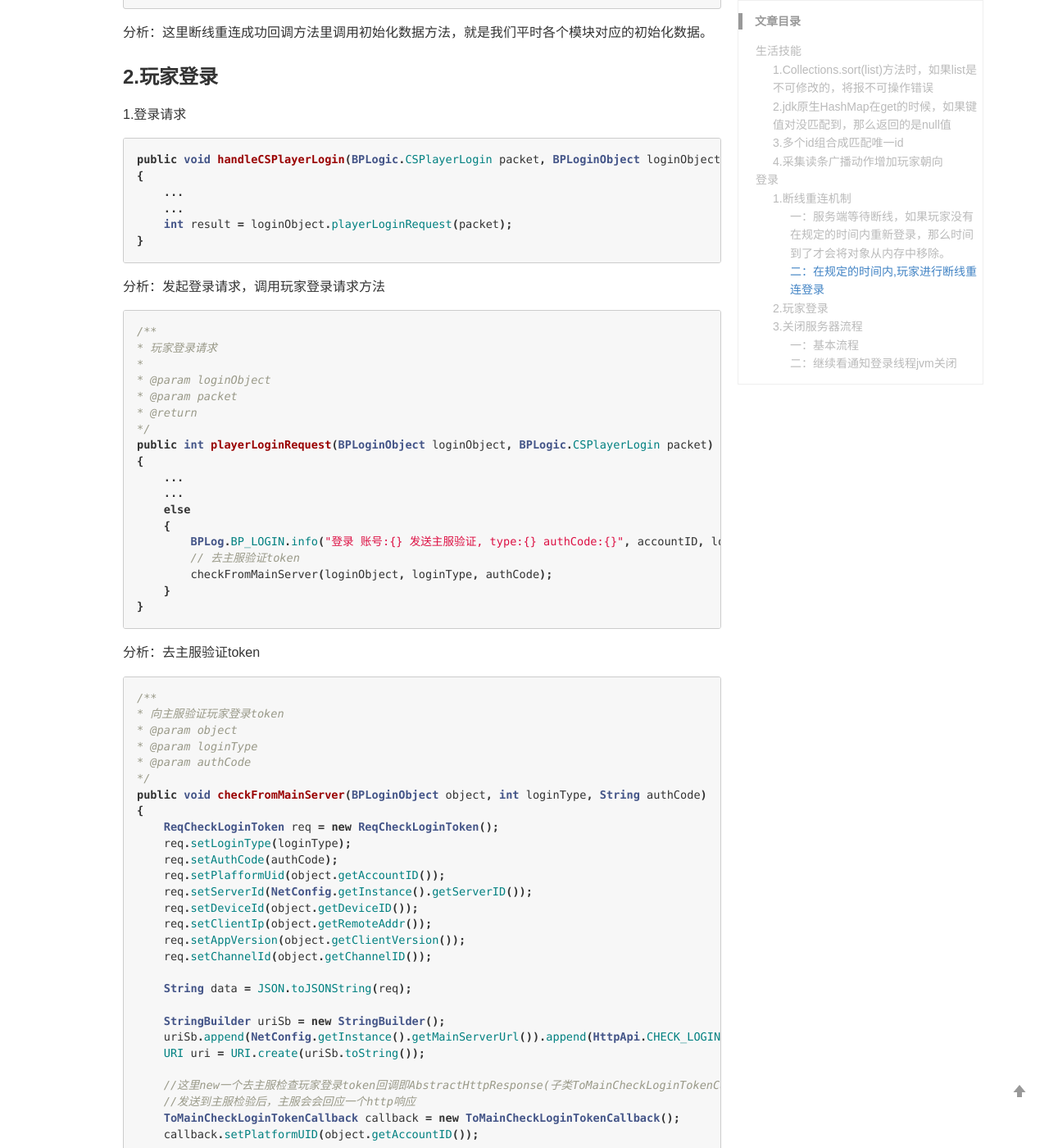
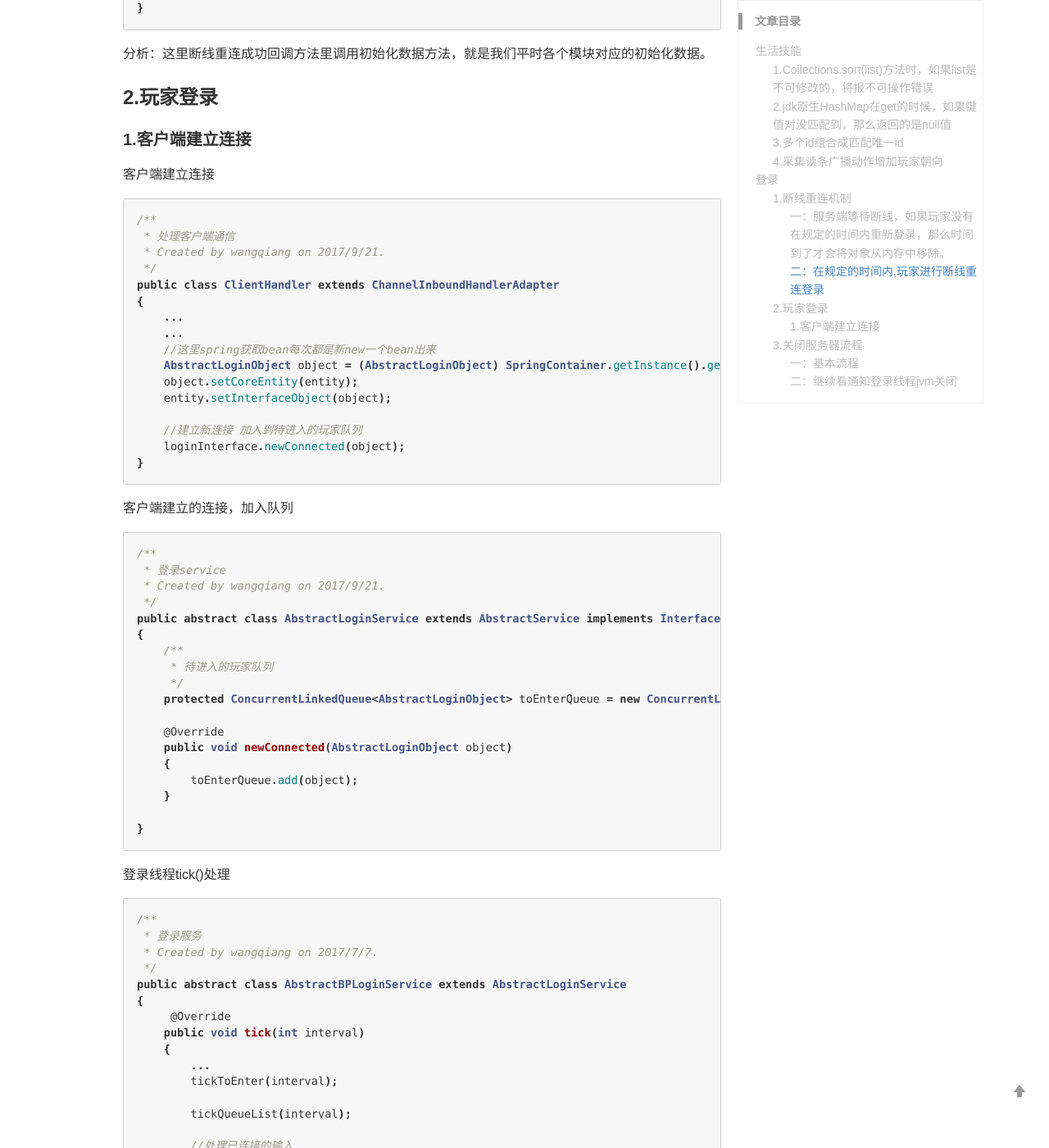
Before and after one commit to lizb0907/lizb0907.github.io, a Jekyll site: the page built from _posts/mmo-game/2018-08-09-AbilityAndLogin.md, in a window 1280 px wide and 1400 px high, scrolled down 12625 px. Shown: the whole window at 82% size. Built offline with Jekyll 4.4.1, drawn with Linux system fonts in a browser that asks for light colours; comment, search, counter and statistics services are not loaded; some of the changed text lies outside the part shown.

Commit message:
update login

````diff
--- a/_posts/mmo-game/2018-08-09-AbilityAndLogin.md
+++ b/_posts/mmo-game/2018-08-09-AbilityAndLogin.md
@@ -573,6 +573,75 @@ public int reconnectCallback(AbstractCoreEntity coreEntity)
 
 
 ### 2.玩家登录
+
+#### 1.客户端建立连接
+
+客户端建立连接
+```java
+/**
+ * 处理客户端通信
+ * Created by wangqiang on 2017/9/21.
+ */
+public class ClientHandler extends ChannelInboundHandlerAdapter
+{
+    ...
+    ...
+    //这里spring获取bean每次都是新new一个bean出来
+    AbstractLoginObject object = (AbstractLoginObject) SpringContainer.getInstance().getBeanById("LoginObject");
+    object.setCoreEntity(entity);
+    entity.setInterfaceObject(object);
+
+    //建立新连接 加入到待进入的玩家队列
+    loginInterface.newConnected(object);
+}
+```
+
+客户端建立的连接，加入队列
+```java
+/**
+ * 登录service
+ * Created by wangqiang on 2017/9/21.
+ */
+public abstract class AbstractLoginService extends AbstractService implements InterfaceLogin
+{
+    /**
+     * 待进入的玩家队列
+     */
+    protected ConcurrentLinkedQueue<AbstractLoginObject> toEnterQueue = new ConcurrentLinkedQueue<>();
+
+    @Override
+    public void newConnected(AbstractLoginObject object)
+    {
+        toEnterQueue.add(object);
+    }
+
+}
+```
+
+登录线程tick()处理
+```java
+/**
+ * 登录服务
+ * Created by wangqiang on 2017/7/7.
+ */
+public abstract class AbstractBPLoginService extends AbstractLoginService
+{
+     @Override
+    public void tick(int interval)
+    {
+        ...
+        tickToEnter(interval);
+
+        tickQueueList(interval);
+
+        //处理已连接的输入
+        //解析客户端处理包，反射到对应的处理类
+        tickConnectedInput(interval);
+        ...
+    }
+
+}
+```
 
 1.登录请求
 
````
